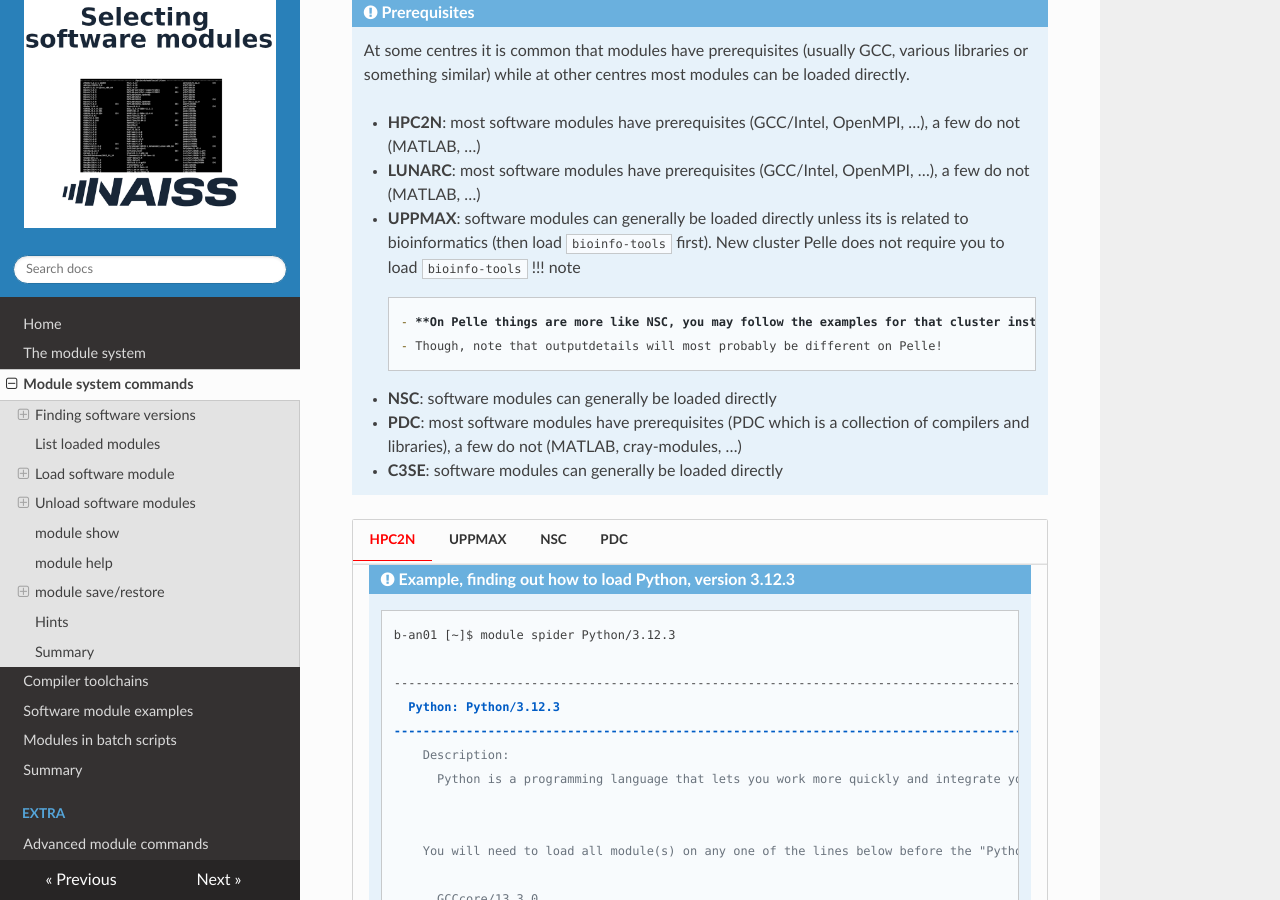
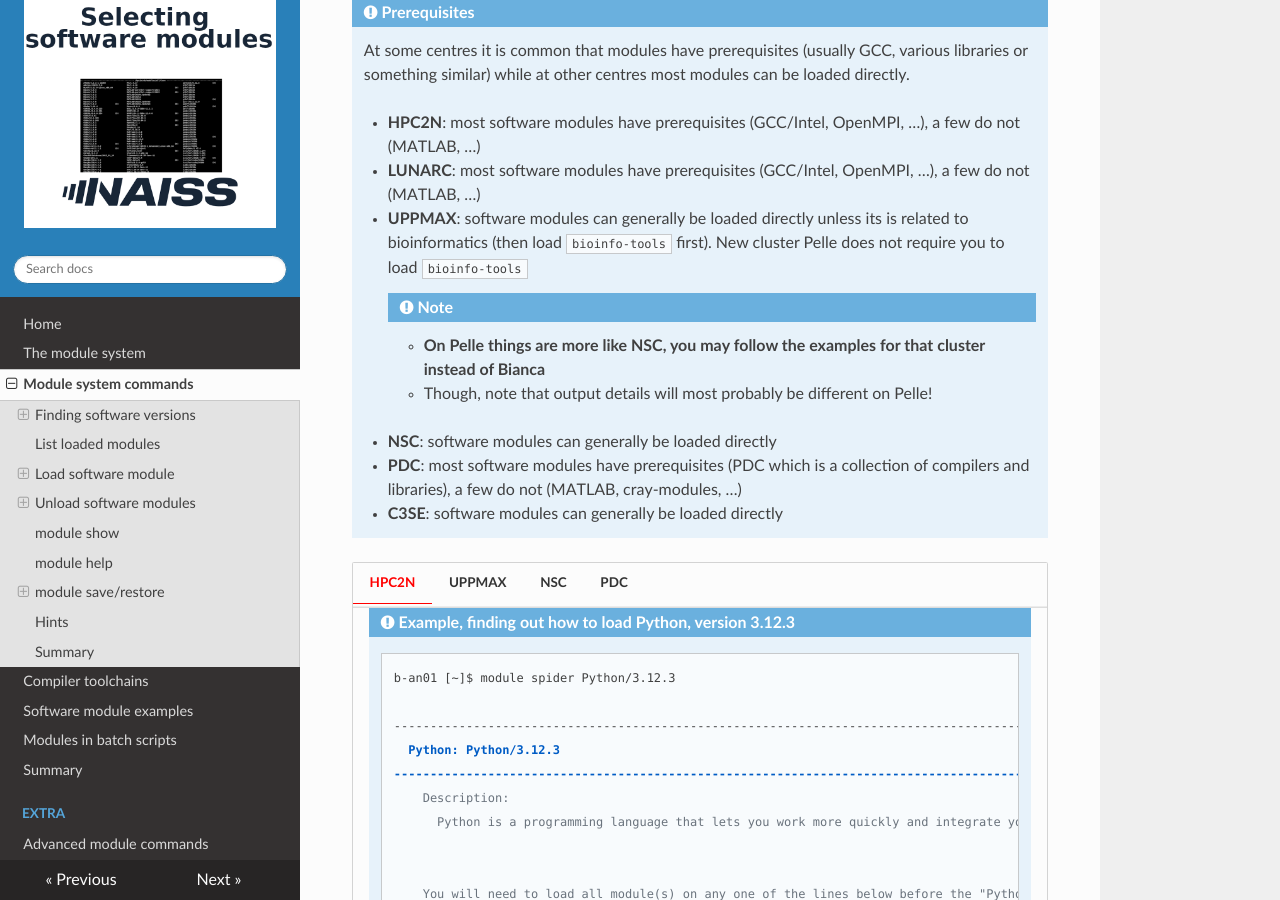
Before and after one commit to hpc2n/selecting-modules, an MkDocs documentation site: the page built from docs/commands.md, in a window 1280 px wide and 900 px high, scrolled down 4148 px. Built offline with MkDocs 1.6.1, drawn with Linux system fonts in a browser that asks for light colours; nearby versions of some CDN libraries; some of the changed text lies outside the part shown.

Commit message:
commands.md rackham --> bianca fixes

````diff
--- a/docs/commands.md
+++ b/docs/commands.md
@@ -322,13 +322,13 @@
     ??? note "Click to show"
 
         ```bash
-        [bbrydsoe@rackham1 ~]$ module avail python
-
-        --------------------------------- /sw/mf/rackham/applications ----------------------------------
+        [[bjornc@sens2025560-bianca ~]$ module avail python
+
+        --------------------------------- /sw/mf/bianca/applications ----------------------------------
            python_GIS_packages/3.10.8      python_ML_packages/3.9.5-gpu         wrf-python/1.3.1
            python_ML_packages/3.9.5-cpu    python_ML_packages/3.11.8-cpu (D)
 
-        ----------------------------------- /sw/mf/rackham/compilers -----------------------------------
+        ----------------------------------- /sw/mf/bianca/compilers -----------------------------------
            python/2.7.6     python/3.4.3    python/3.9.5         python3/3.6.0     python3/3.11.4
            python/2.7.9     python/3.5.0    python/3.10.8        python3/3.6.8     python3/3.11.8
            python/2.7.11    python/3.6.0    python/3.11.4        python3/3.7.2     python3/3.12.1
@@ -458,10 +458,11 @@
     - **HPC2N**: most software modules have prerequisites (GCC/Intel, OpenMPI, ...), a few do not (MATLAB, ...)
     - **LUNARC**: most software modules have prerequisites (GCC/Intel, OpenMPI, ...), a few do not (MATLAB, ...)
     - **UPPMAX**: software modules can generally be loaded directly unless its is related to bioinformatics (then load ``bioinfo-tools`` first). New cluster Pelle does not require you to load ``bioinfo-tools``
+
         !!! note
 
-            - **On Pelle things are more like NSC, you may follow the examples for that cluster instead of Rackham**
-            - Though, note that outputdetails will most probably be different on Pelle!
+            - **On Pelle things are more like NSC, you may follow the examples for that cluster instead of Bianca**
+            - Though, note that output details will most probably be different on Pelle!
 
     - **NSC**: software modules can generally be loaded directly
     - **PDC**: most software modules have prerequisites (PDC which is a collection of compilers and libraries), a few do not (MATLAB, cray-modules, ...)
@@ -1042,7 +1043,7 @@
 
     At PDC, there are a lot of necessary, "system-modules" that are preloaded. When you do ``module purge`` they will also be unloaded and things may not work as it should!
 
-    At UPPMAX (Rackham and Bianca, not Pelle), the system-module "uppmax" will get unloaded with ``module purge``, but can easily be reloaded with ``module load uppmax``.
+    At UPPMAX (Bianca, not Pelle), the system-module "uppmax" will get unloaded with ``module purge``, but can easily be reloaded with ``module load uppmax``.
 
     - To see what the ``uppmax`` module does, do: ``ml show uppmax``. It sets some environment variables and aliases.
 
@@ -1059,8 +1060,9 @@
     First load a suitable module for your center (with no prerequisites). Suggestions:
 
     - HPC2N, LUNARC: GCC/12.3.0
-    - UPPMAX: Python/3.12.3-GCCcore-13.3.0
-    - C3SE: Python/3.12.3-GCCcore-13.3.0
+    - UPPMAX (Pelle): Python/3.12.3-GCCcore-13.3.0
+    - UPPMAX (Bianca): python/3.12.3-GCCcore-13.3.0
+    - C3SE: Python/3.12.7
     - NSC: Python/3.11.5-env-hpc1-gcc-2023b-eb
     - PDC: cray-python/3.11.5
 
````
